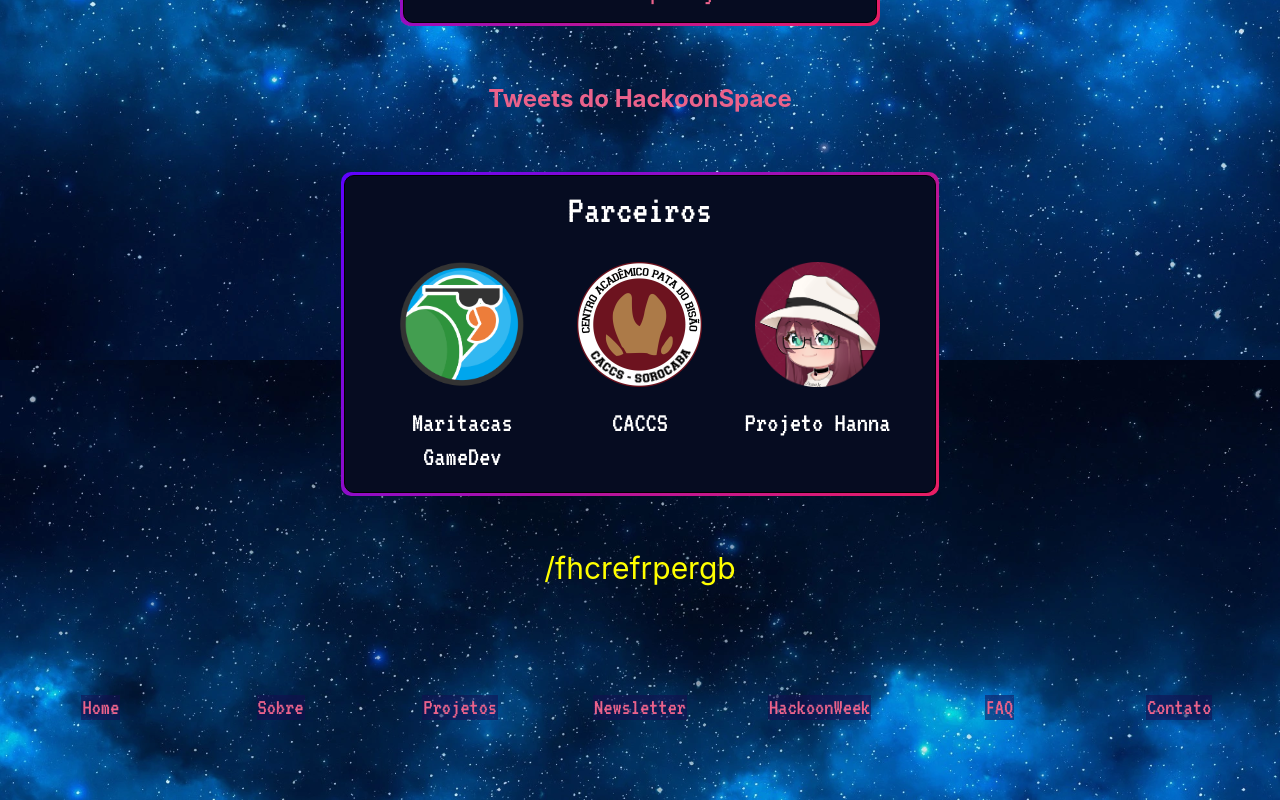
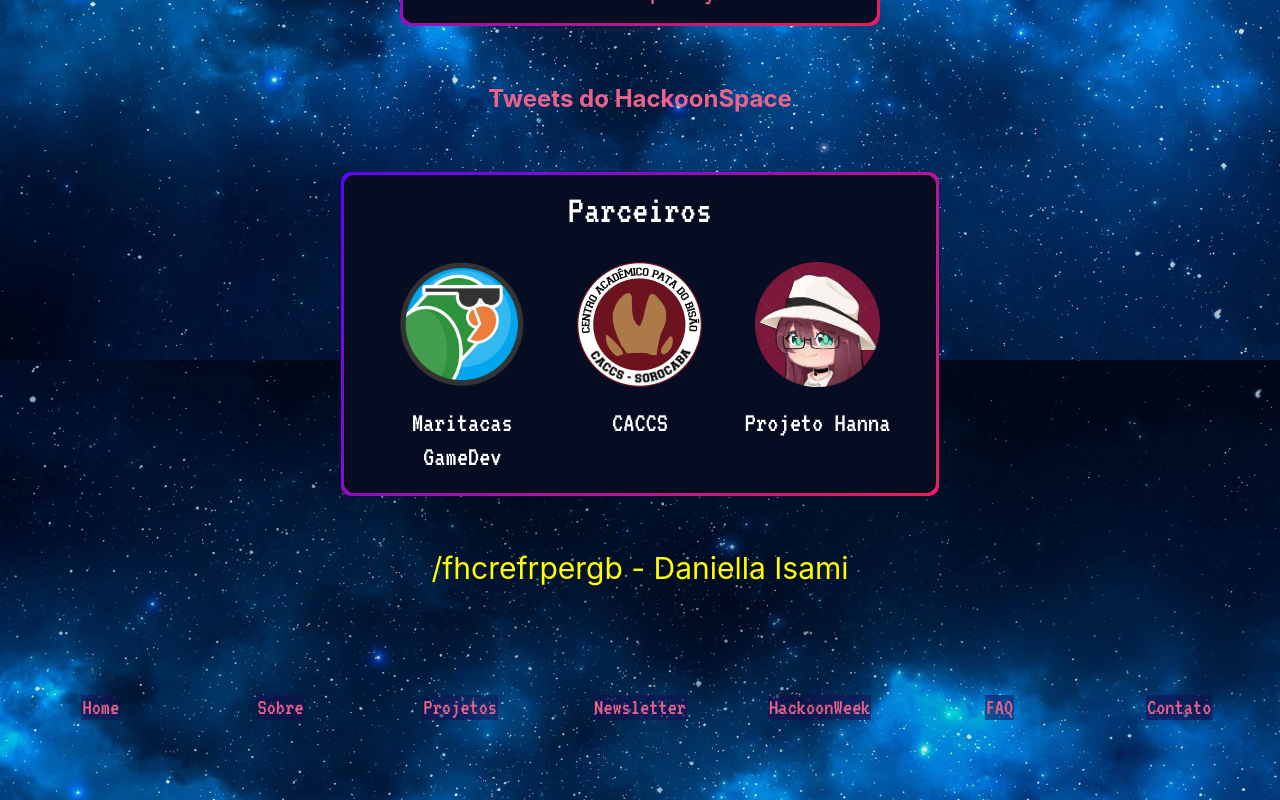
Before and after one commit to hackoonspace/site_v2, a Next.js app: page / in a window 1280 px wide. Shown: the part 1240-2040 px from the top of the page. Built offline with nearby package versions, Linux system fonts and the light colour scheme.

Commit message:
Update index.tsx

```diff
--- a/pages/index.tsx
+++ b/pages/index.tsx
@@ -52,6 +52,7 @@ export default function Home() {
           }}
         >
           /fhcrefrpergb
+          - Daniella Isami
         </div>
       </main>
       <Footer/>
```
